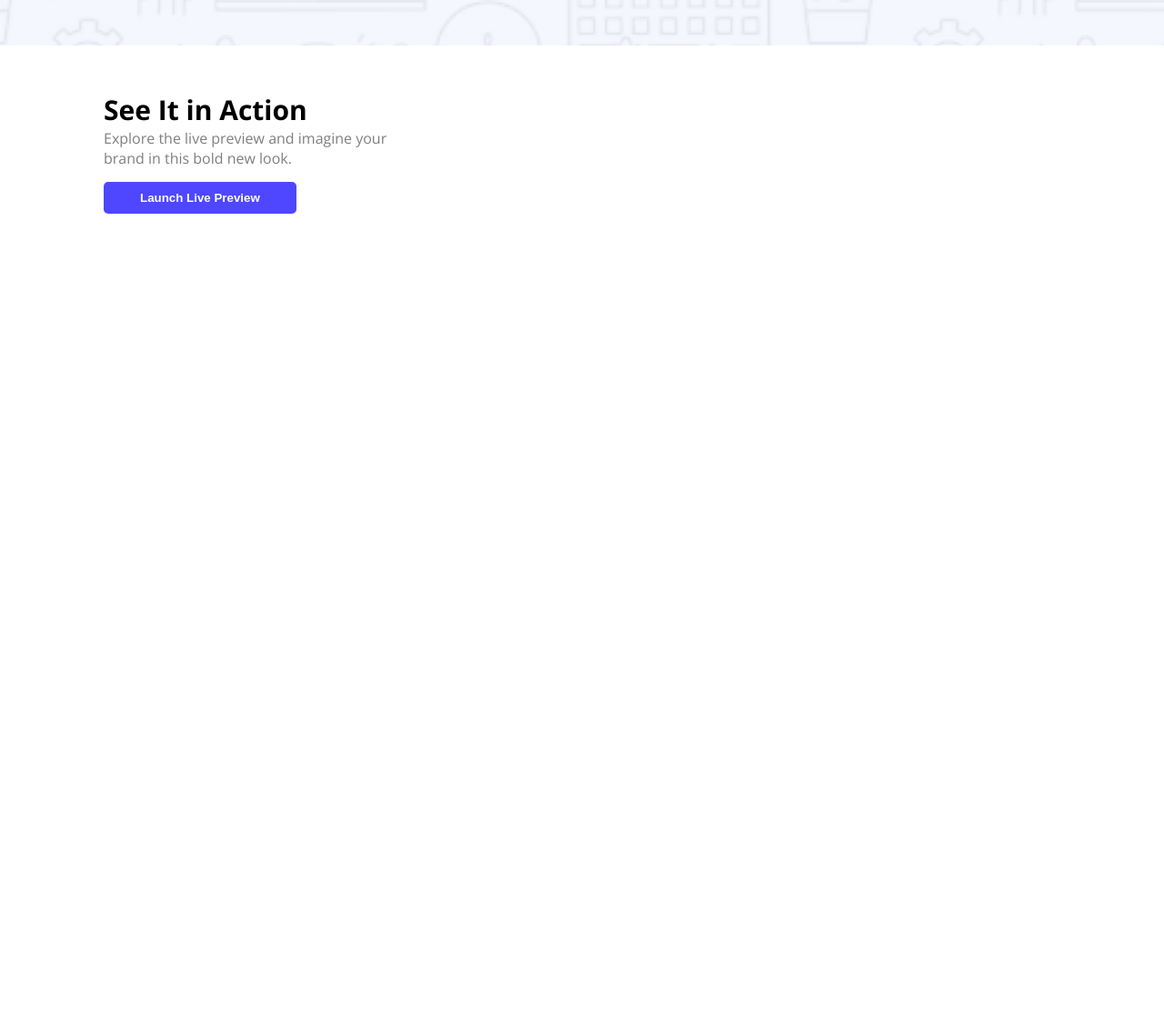
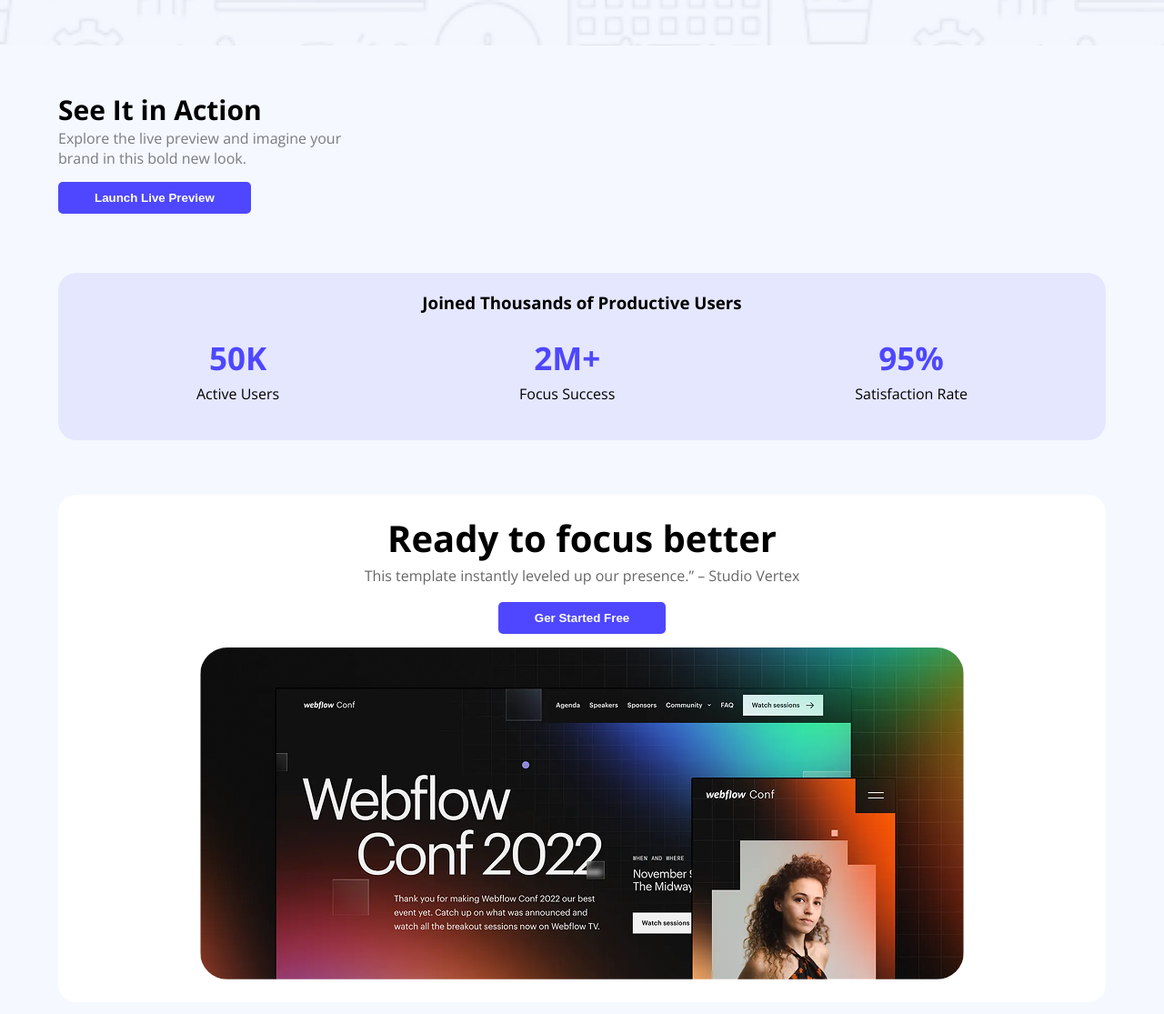
Before and after one commit to fahimmuntacir/PHA1-Fahim, a plain HTML site: page job.html in a window 1280 px wide. Shown: the part 807-1922 px from the top of the page at 91% size. Before the commit the page ends 1107 px from the top, so only its background shows below. Drawn offline with nearby package versions, Linux system fonts and the light colour scheme.

Commit message:
added rating success section

```diff
--- a/job.css
+++ b/job.css
@@ -2,7 +2,7 @@
 
 body {
   font-family: "Open Sans", sans-serif;
-
+  background-color: #f5f8ff;
 }
 
 * {
@@ -39,13 +39,15 @@ body {
   font-weight: 700;
 
 }
+
 /* Main */
-.banner{
+.banner {
   background-image: url(./Assets/Hero-bg.png);
-  background-repeat:no-repeat ;
+  background-repeat: no-repeat;
   background-size: cover;
 }
-.hero-section{
+
+.hero-section {
   display: flex;
   justify-content: center;
   align-items: center;
@@ -53,10 +55,12 @@ body {
   text-align: center;
   height: 100vh;
 }
-.hero-content h1{
+
+.hero-content h1 {
   font-size: 50px;
 }
-.hero-btn{
+
+.hero-btn {
   padding: 10px 40px;
   background-color: #4E47FF;
   color: white;
@@ -65,12 +69,56 @@ body {
   font-weight: 700;
   margin: 15px 0px;
 }
-.action-content{
-  padding: 50px;
+
+.action-content {
+  padding: 50px 0;
 }
-.action-content h3{
-  font-size: 30px;;
+
+.action-content h3 {
+  font-size: 30px;
+
 }
-.action-content p{
+
+.action-content p {
   opacity: 0.5;
 }
+
+.rating-section {
+  background-color: #e5e7ff;
+  border-radius: 20px;
+  text-align: center;
+  padding: 20px;
+  margin-bottom: 60px;
+
+}
+
+.rating-section h1 {
+  font-size: 35px;
+  margin: 5px 0px;
+  color: #4E47FF;
+}
+
+.rating-content {
+  display: flex;
+  justify-content: space-around;
+  align-items: center;
+  margin: 20px 0px;
+}
+.success-section{
+  text-align: center;
+  border-radius: 20px;
+  background: white;
+  padding: 20px;
+  margin-bottom: 30px;
+}
+.success-section h1{
+  font-size: 40px;
+  font-weight: bold;
+}
+.success-section p{
+  opacity: 0.6;
+  margin: 3px 0;
+}
+.success-img{
+  border-radius: 30px;
+}
--- a/job.html
+++ b/job.html
@@ -33,6 +33,35 @@
       <p>Explore the live preview and imagine your <br> brand in this bold new look.</p>
       <button class="hero-btn">Launch Live Preview</button>
     </section>
+    <section>
+      <div class="rating-section">
+        <div>
+          <h3>Joined Thousands of Productive Users</h3>
+          <div class="rating-content">
+            <div>
+              <h1>50K</h1>
+              <p>Active Users</p>
+            </div>
+            <div>
+              <h1>2M+</h1>
+              <p>Focus Success</p>
+            </div>
+            <div>
+              <h1>95%</h1>
+              <p>Satisfaction Rate</p>
+            </div>
+          </div>
+        </div>
+      </div>
+    </section>
+    <section class="success-section">
+      <h1>Ready to focus better</h1>
+      <p>This template instantly leveled up our presence.” – Studio Vertex</p>
+      <button class="hero-btn">Ger Started Free</button>
+      <div>
+        <img class="success-img" src="./Assets/wc-big.png" alt="">
+      </div>
+    </section>
   </main>
   <footer></footer>
 </body>
```
